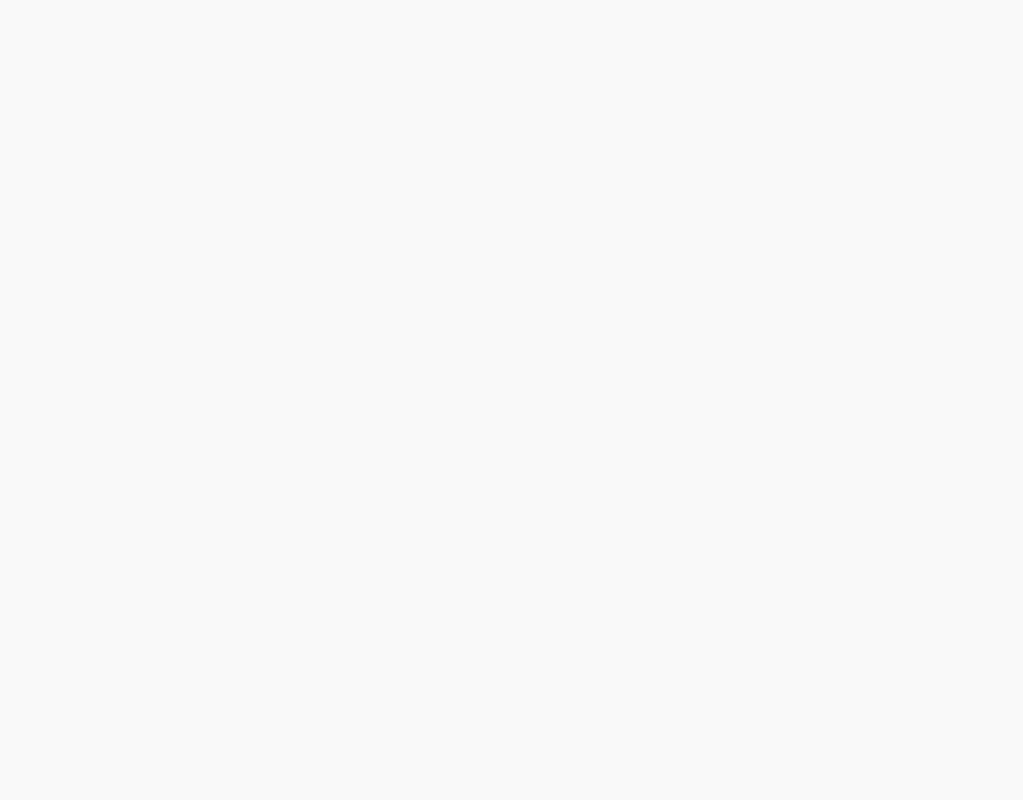
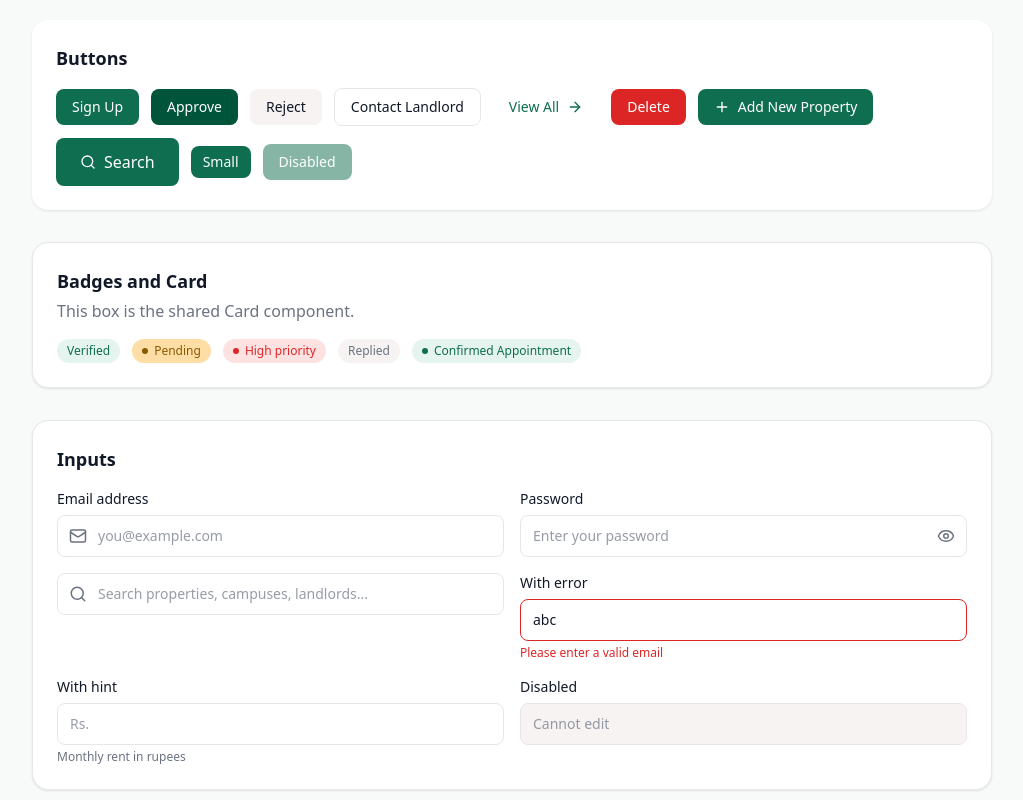
Before and after one commit to Esli-Fdo/BoardMate, a React app in the folder frontend/: page /test in a window 1280 px wide. Shown: the part 660-1460 px from the top of the page, without its empty margins (128-1151 px from the left). Before the commit the page ends 800 px from the top, so only its background shows below. Built offline with nearby package versions, Linux system fonts and the light colour scheme; the HTML template or start-up script is replaced by a standard one.

Commit message:
feat: add shared Button, Badge, Card, Input, Modal and ConfirmDialog components

```diff
--- /dev/null
+++ b/frontend/src/components/common/Badge.jsx
@@ -0,0 +1,19 @@
+const variants = {
+  success: 'bg-primary-soft text-primary',
+  warning: 'bg-warning-soft text-warning',
+  danger: 'bg-danger-soft text-danger',
+  neutral: 'bg-warm text-muted',
+}
+
+function Badge({ variant = 'success', dot = false, className = '', children }) {
+  return (
+    <span
+      className={`inline-flex items-center gap-1.5 rounded-full px-2.5 py-1 text-xs font-medium ${variants[variant]} ${className}`}
+    >
+      {dot && <span className="h-1.5 w-1.5 rounded-full bg-current" />}
+      {children}
+    </span>
+  )
+}
+
+export default Badge
--- /dev/null
+++ b/frontend/src/components/common/Button.jsx
@@ -0,0 +1,40 @@
+const variants = {
+  primary: 'bg-primary text-white hover:bg-primary-dark',
+  dark: 'bg-primary-dark text-white hover:bg-primary',
+  secondary: 'bg-warm text-ink hover:bg-line',
+  outline: 'border border-line bg-white text-ink hover:bg-page',
+  ghost: 'text-primary hover:bg-primary-soft',
+  danger: 'bg-danger text-white hover:opacity-90',
+}
+
+const sizes = {
+  sm: 'px-3 py-1.5 text-sm',
+  md: 'px-4 py-2 text-sm',
+  lg: 'px-6 py-3 text-base',
+}
+
+function Button({
+  variant = 'primary',
+  size = 'md',
+  leftIcon: LeftIcon,
+  rightIcon: RightIcon,
+  fullWidth = false,
+  type = 'button',
+  className = '',
+  children,
+  ...props
+}) {
+  return (
+    <button
+      type={type}
+      className={`inline-flex items-center justify-center gap-2 rounded-control font-medium transition-colors disabled:cursor-not-allowed disabled:opacity-50 ${variants[variant]} ${sizes[size]} ${fullWidth ? 'w-full' : ''} ${className}`}
+      {...props}
+    >
+      {LeftIcon && <LeftIcon size={16} />}
+      {children}
+      {RightIcon && <RightIcon size={16} />}
+    </button>
+  )
+}
+
+export default Button
--- /dev/null
+++ b/frontend/src/components/common/Card.jsx
@@ -0,0 +1,12 @@
+function Card({ padding = true, className = '', children, ...props }) {
+  return (
+    <div
+      className={`rounded-card border border-line bg-white shadow-card ${padding ? 'p-6' : ''} ${className}`}
+      {...props}
+    >
+      {children}
+    </div>
+  )
+}
+
+export default Card
--- /dev/null
+++ b/frontend/src/components/common/ConfirmDialog.jsx
@@ -0,0 +1,37 @@
+import Modal from './Modal'
+import Button from './Button'
+
+function ConfirmDialog({
+  open,
+  onClose,
+  onConfirm,
+  title = 'Are you sure?',
+  message,
+  confirmLabel = 'Confirm',
+  cancelLabel = 'Cancel',
+  variant = 'danger',
+  loading = false,
+}) {
+  return (
+    <Modal
+      open={open}
+      onClose={onClose}
+      title={title}
+      size="sm"
+      footer={
+        <>
+          <Button variant="outline" onClick={onClose} disabled={loading}>
+            {cancelLabel}
+          </Button>
+          <Button variant={variant} onClick={onConfirm} disabled={loading}>
+            {loading ? 'Please wait...' : confirmLabel}
+          </Button>
+        </>
+      }
+    >
+      <p className="text-sm text-muted">{message}</p>
+    </Modal>
+  )
+}
+
+export default ConfirmDialog
--- /dev/null
+++ b/frontend/src/components/common/Input.jsx
@@ -0,0 +1,59 @@
+import { forwardRef, useId } from 'react'
+
+const Input = forwardRef(function Input(
+  {
+    label,
+    error,
+    hint,
+    leftIcon: LeftIcon,
+    rightElement,
+    className = '',
+    ...props
+  },
+  ref,
+) {
+  const id = useId()
+
+  return (
+    <div className={className}>
+      {label && (
+        <label htmlFor={id} className="mb-1.5 block text-sm font-medium text-ink">
+          {label}
+        </label>
+      )}
+
+      <div className="relative">
+        {LeftIcon && (
+          <LeftIcon
+            size={18}
+            className="pointer-events-none absolute left-3 top-1/2 -translate-y-1/2 text-muted"
+          />
+        )}
+
+        <input
+          id={id}
+          ref={ref}
+          className={`w-full rounded-control border bg-white py-2.5 text-sm text-ink placeholder:text-muted/70 focus:outline-none focus:ring-2 disabled:cursor-not-allowed disabled:bg-warm ${
+            LeftIcon ? 'pl-10' : 'pl-3'
+          } ${rightElement ? 'pr-10' : 'pr-3'} ${
+            error
+              ? 'border-danger focus:ring-danger/30'
+              : 'border-line focus:border-primary focus:ring-primary/30'
+          }`}
+          {...props}
+        />
+
+        {rightElement && (
+          <div className="absolute right-3 top-1/2 -translate-y-1/2 text-muted">
+            {rightElement}
+          </div>
+        )}
+      </div>
+
+      {error && <p className="mt-1 text-xs text-danger">{error}</p>}
+      {!error && hint && <p className="mt-1 text-xs text-muted">{hint}</p>}
+    </div>
+  )
+})
+
+export default Input
--- /dev/null
+++ b/frontend/src/components/common/Modal.jsx
@@ -0,0 +1,63 @@
+import { useEffect } from 'react'
+import { X } from 'lucide-react'
+
+const widths = {
+  sm: 'max-w-sm',
+  md: 'max-w-md',
+  lg: 'max-w-2xl',
+}
+
+function Modal({ open, onClose, title, size = 'md', footer, children }) {
+  useEffect(() => {
+    if (!open) return
+
+    const handleKey = (e) => {
+      if (e.key === 'Escape') onClose()
+    }
+    document.addEventListener('keydown', handleKey)
+
+    const previousOverflow = document.body.style.overflow
+    document.body.style.overflow = 'hidden'
+
+    return () => {
+      document.removeEventListener('keydown', handleKey)
+      document.body.style.overflow = previousOverflow
+    }
+  }, [open, onClose])
+
+  if (!open) return null
+
+  return (
+    <div className="fixed inset-0 z-50 flex items-center justify-center p-4">
+      <div className="absolute inset-0 bg-ink/50" onClick={onClose} />
+
+      <div
+        role="dialog"
+        aria-modal="true"
+        className={`relative max-h-[90vh] w-full overflow-y-auto rounded-card bg-white shadow-xl ${widths[size]}`}
+      >
+        <div className="flex items-start justify-between gap-4 border-b border-line p-5">
+          <h2 className="text-lg font-semibold text-ink">{title}</h2>
+          <button
+            type="button"
+            onClick={onClose}
+            aria-label="Close"
+            className="rounded-control p-1 text-muted hover:bg-warm hover:text-ink"
+          >
+            <X size={20} />
+          </button>
+        </div>
+
+        <div className="p-5">{children}</div>
+
+        {footer && (
+          <div className="flex justify-end gap-3 border-t border-line p-5">
+            {footer}
+          </div>
+        )}
+      </div>
+    </div>
+  )
+}
+
+export default Modal
--- a/frontend/src/pages/home/ColorTest.jsx
+++ b/frontend/src/pages/home/ColorTest.jsx
@@ -1,3 +1,13 @@
+
+import Button from '../../components/common/Button'
+import Badge from '../../components/common/Badge'
+import Card from '../../components/common/Card'
+import { Plus, Search, ArrowRight, Mail, Eye } from 'lucide-react'
+import Input from '../../components/common/Input'
+import { useState } from 'react'
+import Modal from '../../components/common/Modal'
+import ConfirmDialog from '../../components/common/ConfirmDialog'
+
 const colors = [
   { name: 'primary', className: 'bg-primary text-white' },
   { name: 'primary-dark', className: 'bg-primary-dark text-white' },
@@ -14,6 +24,8 @@ const colors = [
 ]
 
 function ColorTest() {
+    const [modalOpen, setModalOpen] = useState(false)
+    const [confirmOpen, setConfirmOpen] = useState(false)
   return (
     <div className="mx-auto max-w-5xl p-8">
       <p className="text-xs font-semibold uppercase tracking-wide text-primary">
@@ -47,6 +59,75 @@ function ColorTest() {
           </span>
         </div>
       </div>
+            <div className="mt-8 rounded-card bg-white p-6 shadow-card">
+        <h2 className="text-lg font-semibold">Buttons</h2>
+        <div className="mt-4 flex flex-wrap items-center gap-3">
+          <Button>Sign Up</Button>
+          <Button variant="dark">Approve</Button>
+          <Button variant="secondary">Reject</Button>
+          <Button variant="outline">Contact Landlord</Button>
+          <Button variant="ghost" rightIcon={ArrowRight}>View All</Button>
+          <Button variant="danger">Delete</Button>
+          <Button leftIcon={Plus}>Add New Property</Button>
+          <Button leftIcon={Search} size="lg">Search</Button>
+          <Button size="sm">Small</Button>
+          <Button disabled>Disabled</Button>
+        </div>
+      </div>
+            <Card className="mt-8">
+        <h2 className="text-lg font-semibold">Badges and Card</h2>
+        <p className="mt-1 text-muted">This box is the shared Card component.</p>
+        <div className="mt-4 flex flex-wrap items-center gap-3">
+          <Badge>Verified</Badge>
+          <Badge variant="warning" dot>Pending</Badge>
+          <Badge variant="danger" dot>High priority</Badge>
+          <Badge variant="neutral">Replied</Badge>
+          <Badge dot>Confirmed Appointment</Badge>
+        </div>
+      </Card>
+            <Card className="mt-8">
+        <h2 className="text-lg font-semibold">Inputs</h2>
+        <div className="mt-4 grid gap-4 md:grid-cols-2">
+          <Input label="Email address" type="email" placeholder="you@example.com" leftIcon={Mail} />
+          <Input label="Password" type="password" placeholder="Enter your password" rightElement={<Eye size={18} />} />
+          <Input leftIcon={Search} placeholder="Search properties, campuses, landlords..." />
+          <Input label="With error" defaultValue="abc" error="Please enter a valid email" />
+          <Input label="With hint" placeholder="Rs." hint="Monthly rent in rupees" />
+          <Input label="Disabled" placeholder="Cannot edit" disabled />
+        </div>
+      </Card>
+            <Card className="mt-8">
+        <h2 className="text-lg font-semibold">Modal and ConfirmDialog</h2>
+        <div className="mt-4 flex gap-3">
+          <Button onClick={() => setModalOpen(true)}>Open Modal</Button>
+          <Button variant="danger" onClick={() => setConfirmOpen(true)}>
+            Open Confirm Dialog
+          </Button>
+        </div>
+      </Card>
+
+      <Modal
+        open={modalOpen}
+        onClose={() => setModalOpen(false)}
+        title="Request Booking"
+        footer={
+          <>
+            <Button variant="outline" onClick={() => setModalOpen(false)}>Cancel</Button>
+            <Button onClick={() => setModalOpen(false)}>Submit</Button>
+          </>
+        }
+      >
+        <Input label="Full name" placeholder="Piyu Hansi" />
+      </Modal>
+
+      <ConfirmDialog
+        open={confirmOpen}
+        onClose={() => setConfirmOpen(false)}
+        onConfirm={() => setConfirmOpen(false)}
+        title="Reject this request?"
+        message="The student will be notified that their request was declined."
+        confirmLabel="Reject"
+      />
     </div>
   )
 }
```
